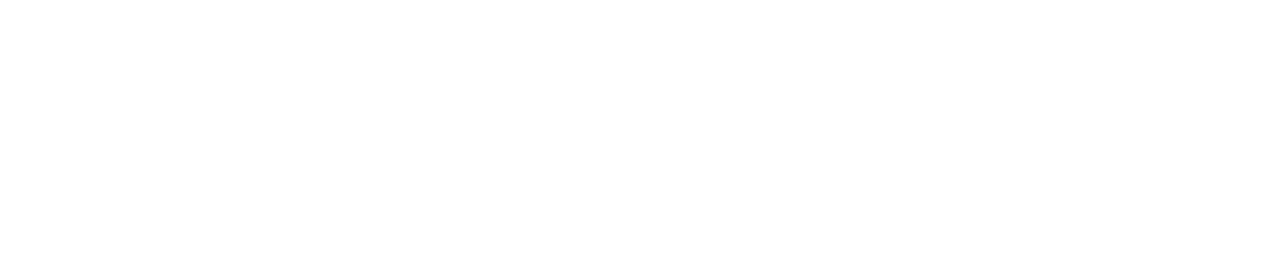
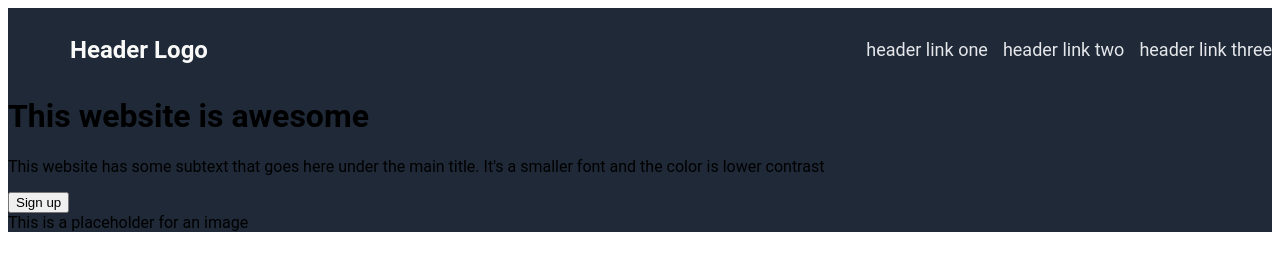
Before and after one commit to Mehdi303/Landing-page, a plain HTML site: page index.html in a window 1280 px wide. Drawn offline with Linux system fonts and the light colour scheme.

Commit message:
put the header and link on same line, colored them

```diff
--- a/index.html
+++ b/index.html
@@ -1,14 +1,26 @@
 <!DOCTYPE html>
 <html lang="en">
     <meta charset="UTF-8">
-    <link="stylesheet" href="styles.css">
+    <link rel="stylesheet" href="styles.css">
     <head>
         <title>Landing Page</title>
     </head>
 
     <body>
         <div class="header">
-
+         <div class="upper-header">
+             <div class="logo">Header Logo</div>
+             <ul>
+              <li><a href>header link one</a></li>
+              <li><a href>header link two</a></li>
+              <li><a href>header link three</a></li>
+            </ul>
+        </div>
+        <div class="lower-header">
+            <h1>This website is awesome</h1>
+            <p>This website has some subtext that goes here under the main title. It's a smaller font and the color is lower contrast</p>
+            <button class="sign-up">Sign up</button>
+            <div class="placeholder">This is a placeholder for an image</div>
         </div>
 
 
--- a/styles.css
+++ b/styles.css
@@ -0,0 +1,41 @@
+body {
+    font-family: Roboto, Arial, 'Times New Roman';
+}
+
+.logo {
+    font: Roboto;
+    font-size: 24px;
+    color: #F9FAF8;
+    display: flex;
+    padding-left: 62px;
+    font-weight: bold;
+}
+
+ul {
+    display: flex;
+    flex-direction: row;
+    justify-content: flex-end;
+    align-items: flex-start;
+    gap: 15px;
+
+}
+li {
+    list-style-type: none;
+
+}
+
+a {
+    text-decoration-line: none;
+    color: #E5E7EB;
+    font-size: 18px;
+}
+.header {
+    background-color: #1F2937;
+}
+
+.upper-header {
+    display: flex;
+    justify-content: space-between;
+    align-items: center;
+    padding-top: 15px;
+}
```
Also changed, not shown: 1 other file.
